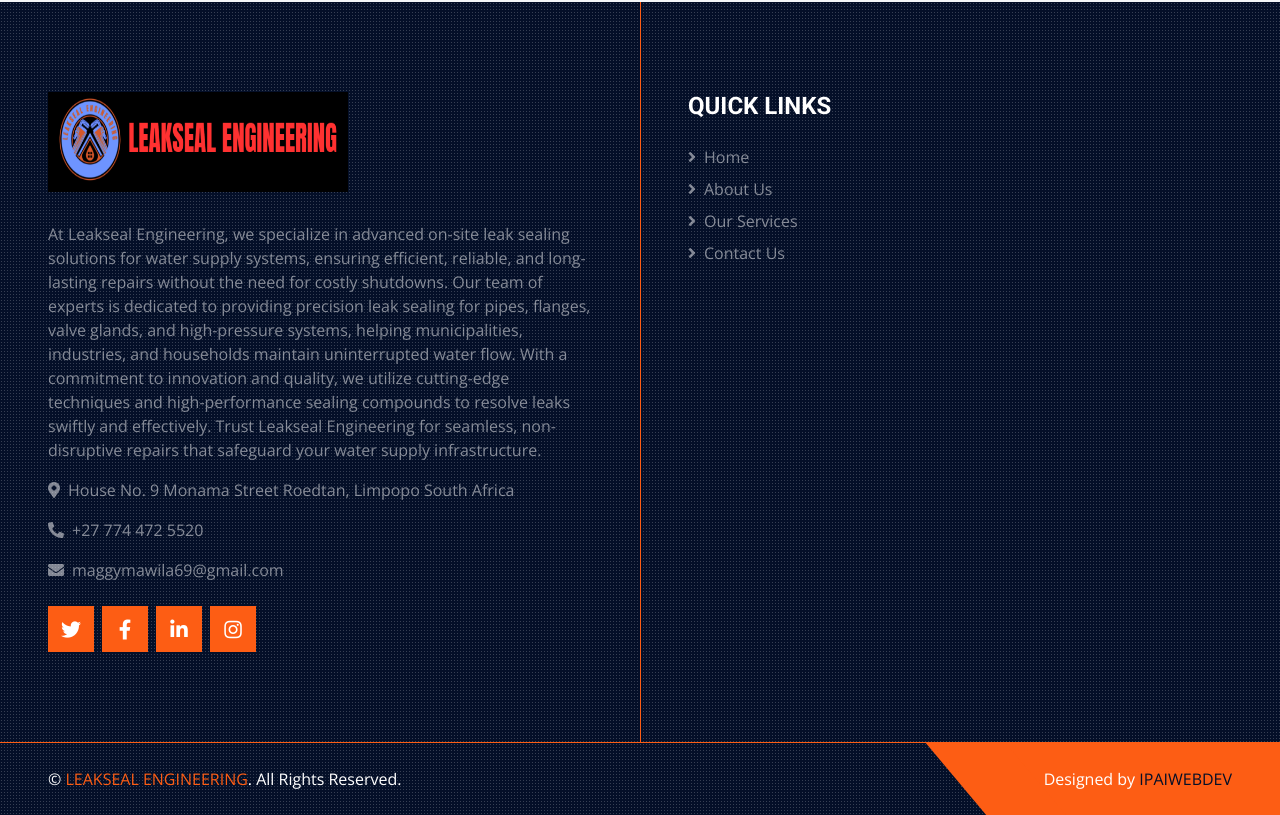
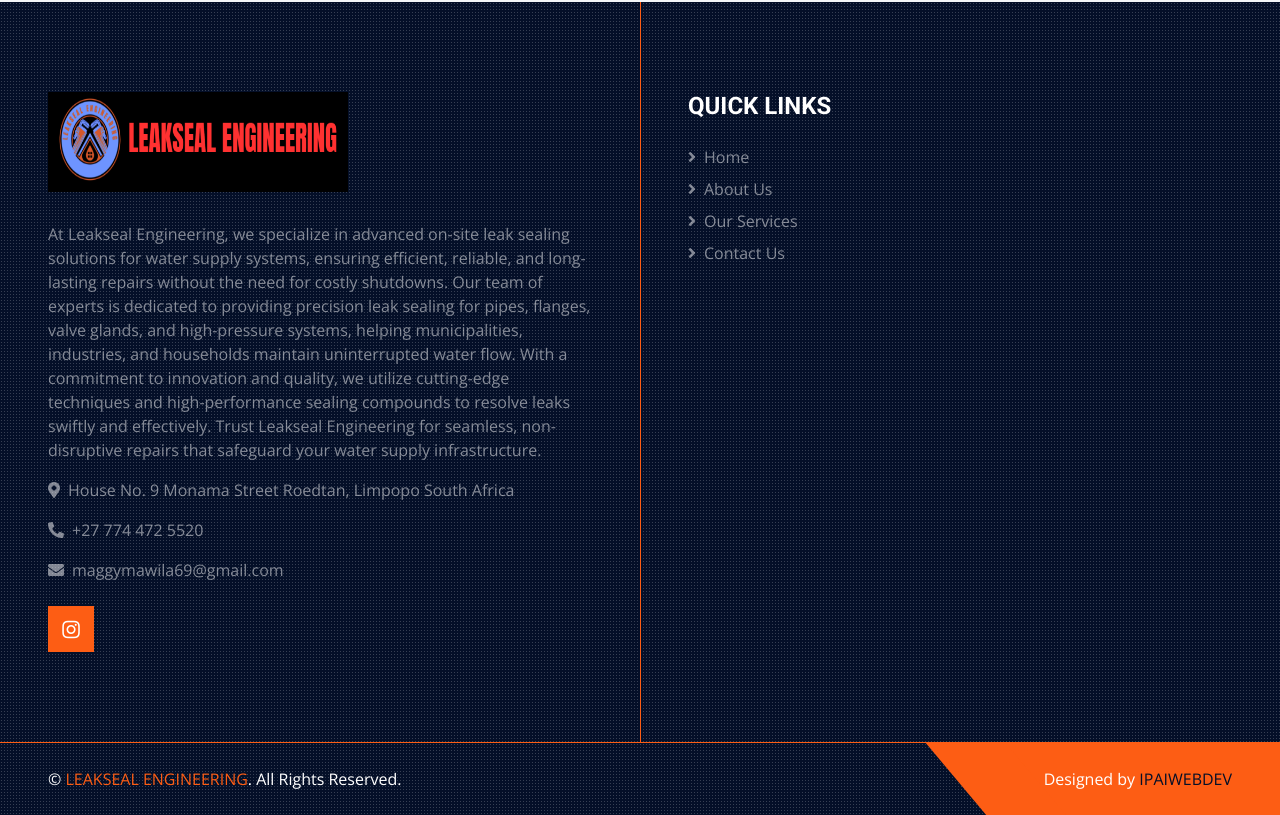
Before and after one commit to Peteripai/www.Leaksealengineering.co.za, a plain HTML site: page service.html in a window 1280 px wide. Shown: the part 3041-3856 px from the top of the page. Drawn offline with nearby package versions, Linux system fonts and the light colour scheme.

Commit message:
Update service.html

```diff
--- a/service.html
+++ b/service.html
@@ -383,22 +383,7 @@
             <p><i class="fa fa-phone-alt me-2"></i>+27 774 472 5520</p>
             <p><i class="fa fa-envelope me-2"></i>maggymawila69@gmail.com</p>
             <div class="d-flex justify-content-start mt-4">
-              <a
-                class="btn btn-lg btn-primary btn-lg-square rounded-0 me-2"
-                href="#"
-                ><i class="fab fa-twitter"></i
-              ></a>
-              <a
-                class="btn btn-lg btn-primary btn-lg-square rounded-0 me-2"
-                href="#"
-                ><i class="fab fa-facebook-f"></i
-              ></a>
-              <a
-                class="btn btn-lg btn-primary btn-lg-square rounded-0 me-2"
-                href="#"
-                ><i class="fab fa-linkedin-in"></i
-              ></a>
-              <a class="btn btn-lg btn-primary btn-lg-square rounded-0" href="#"
+              <a class="btn btn-lg btn-primary btn-lg-square rounded-0" href="https://www.instagram.com/leaksealegineering/"
                 ><i class="fab fa-instagram"></i
               ></a>
             </div>
```
